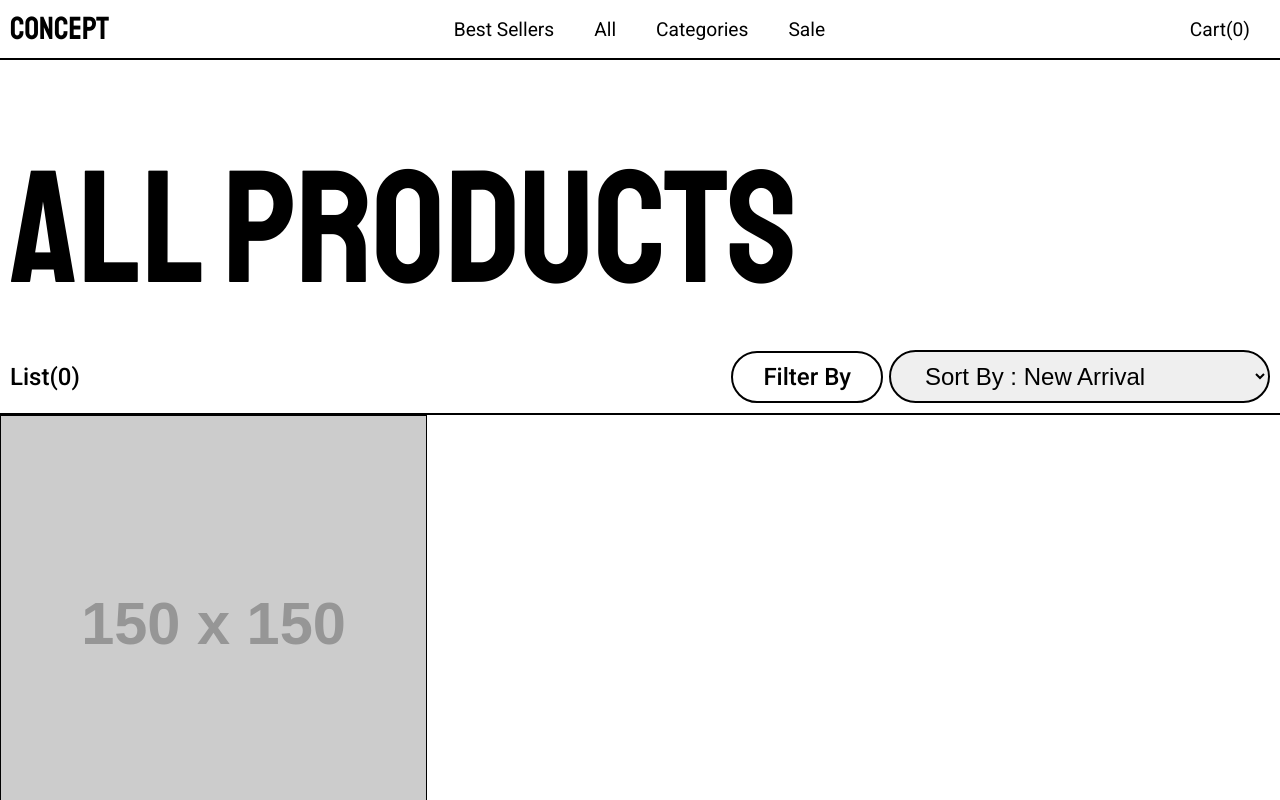
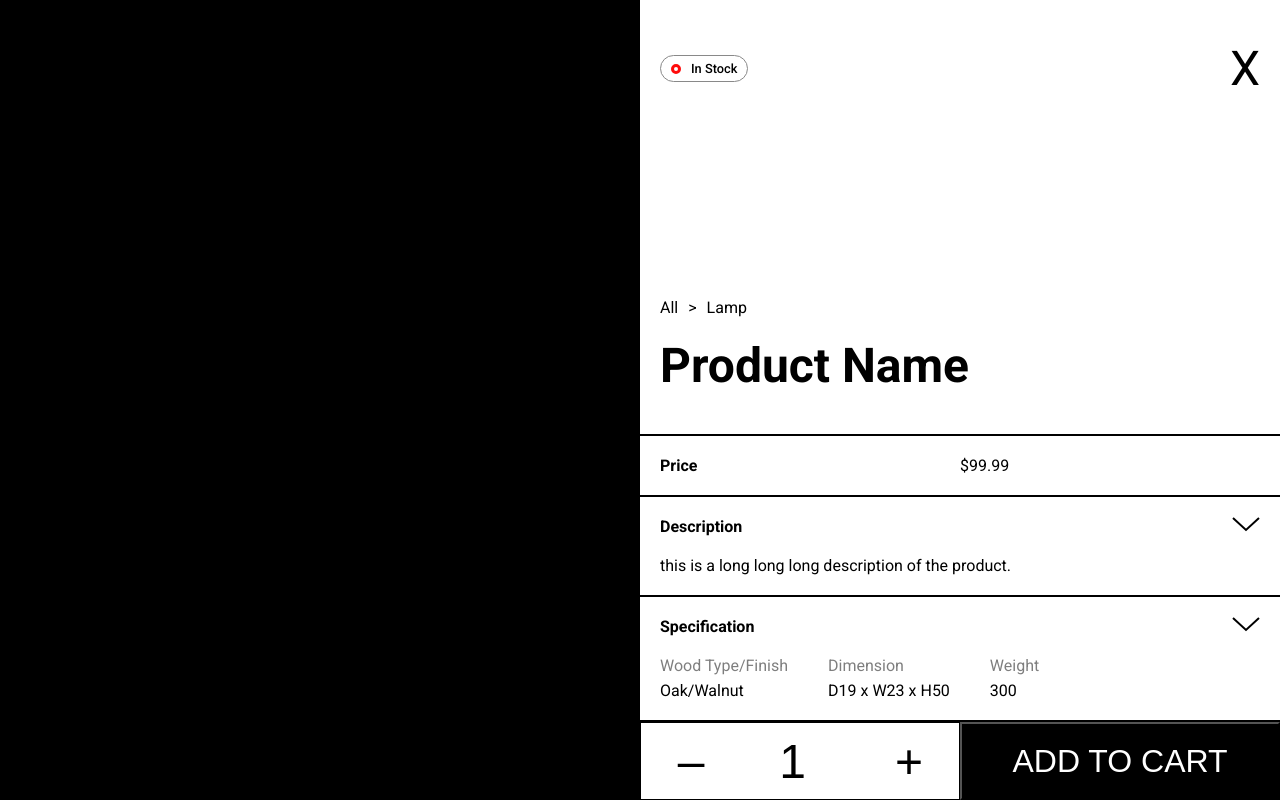
Before and after one commit to JulieDeveloper/Furniture-Ecommerce-with-Cart, a plain HTML site: page index.html in a window 1280 px wide. Shown: the top 800 px of the page. Drawn offline with Linux system fonts and the light colour scheme; no server answers; placeholder pictures from the web are drawn by us.

Commit message:
feat: enhance product modal layout, including collapsible section and improved styling

```diff
--- a/index.html
+++ b/index.html
@@ -88,6 +88,7 @@
         </div>
         <!-- main ----------------------------->
         <!-- path bar -->
+        <div>
           <div class="path-bar">
             <a href="#" class="path-link">All</a>
             <p>></p>
@@ -98,34 +99,36 @@
           <!--  details ----------------------------->
           <!-- price -->
           <div class="row">
-          <p>Price</p>
+            <p class="row-label">Price</p>
             <p>$99.99</p>
           </div>
           <!-- description -->
           <div class="row-can-collapse">
+            <p class="row-label">Description</p>
             <input
               type="checkbox"
               name="collapse-toggle"
               id="description-toggle"
             />
             <label for="description-toggle" class="collapse-label"
-            >Show more</label
-          >
-          <p>Description</p>
+              ><img src="./assets/collapse-icon.svg" alt="collapse icon"
+            /></label>
+            <div class="row-content">
               <p>this is a long long long description of the product.</p>
+            </div>
           </div>
           <!-- Specification -->
           <div class="row-can-collapse">
+            <p class="row-label">Specification</p>
             <input
               type="checkbox"
               name="collapse-toggle"
               id="specification-toggle"
             />
-          <label for="specification-toggle" class="collapse-label"
-            >Show more</label
-          >
-          <p>Specification</p>
-          <div class="flex">
+            <label for="specification-toggle" class="collapse-label">
+              <img src="./assets/collapse-icon.svg" alt="collapse icon"
+            /></label>
+            <div class="row-content specification">
               <div class="spec-item">
                 <p class="spec-key">Wood Type/Finish</p>
                 <p class="spec-value">Oak/Walnut</p>
@@ -140,15 +143,21 @@
               </div>
             </div>
           </div>
-        <div class="in-low-stock"><p></p></div>
           <!-- bottom ----------------------------->
-        <div>
+          <div class="bottom-bar">
             <div class="quantity-selector">
-            <button class="decrease-btn">-</button>
-            <input type="number" class="quantity-input" value="1" min="1" />
+              <button class="decrease-btn">–</button>
+              <input
+                type="number"
+                id="quantity-input"
+                class="quantity-input"
+                value="1"
+                min="1"
+              />
               <button class="increase-btn">+</button>
             </div>
-          <button class="add-to-cart-modal-btn">Add to Cart</button>
+            <button class="add-to-cart-modal-btn">ADD TO CART</button>
+          </div>
         </div>
       </div>
     </section>
--- a/styles.css
+++ b/styles.css
@@ -43,6 +43,7 @@ nav {
   align-items: center;
   padding: 0 10px;
   border-bottom: 2px solid #000;
+  background-color: #fff;
 }
 
 div.logo {
@@ -90,14 +91,13 @@ div.sub-nav {
   margin: 0 auto;
 }
 
-/* TODO: the hover effect is not working when hover outside of the category li */
 #categories-li:hover .sub-nav,
 .sub-nav:hover {
   visibility: visible;
 }
 
 main {
-  margin-top: 120px;
+  margin-top: 200px;
 }
 
 /* Product bar */
@@ -170,7 +170,7 @@ section.products-list {
   width: 100vw;
   height: 100vh;
   display: flex;
-  display: none;
+  /* display: none; */
 }
 .product-modal .product-img {
   width: 50%;
@@ -180,13 +180,149 @@ section.products-list {
 .product-modal .container {
   width: 50%;
   background: white;
+  padding-top: 40px;
+  display: flex;
+  flex-direction: column;
+  justify-content: space-between;
 }
 
 /* top bar --------------*/
+.top-bar {
+  height: fit-content;
+  display: flex;
+  justify-content: space-between;
+  align-items: center;
+  padding: 0 20px;
+}
+.status-box {
+  width: fit-content;
+  height: fit-content;
+
+  display: flex;
+  align-items: center;
+  border: 1px solid #898989;
+  border-radius: 15px;
+  padding: 5px 10px;
+}
+.status-box .circle {
+  width: 10px;
+  height: 10px;
+  border-radius: 50%;
+  margin-right: 10px;
+  border: 3px solid rgb(255, 11, 11);
+}
+
+.status-box .status-text {
+  font-size: 0.8rem;
+  font-weight: 500;
+}
+
 .product-modal .close-btn {
-  position: absolute;
-  top: 10px;
-  right: 20px;
+  /* position: absolute; */
+  /* top: 10px;
+  right: 20px; */
   cursor: pointer;
   font-size: 3rem;
 }
+
+/* Main ----------------------- */
+/* path bar */
+.path-bar {
+  display: flex;
+  align-items: center;
+  gap: 10px;
+  /* margin-top: 200px; */
+  padding: 0 20px;
+}
+
+.product-modal .product-name {
+  font-weight: 700;
+  font-size: 3rem;
+  margin-top: 20px;
+  margin-bottom: 40px;
+  padding: 0 20px;
+}
+
+.product-modal .row,
+.product-modal .row-can-collapse {
+  border-top: 2px solid #000;
+  padding: 20px;
+  display: flex;
+  align-items: center;
+}
+.row-label {
+  font-weight: 700;
+}
+.row .row-label {
+  width: 50%;
+}
+
+.row-can-collapse {
+  flex-wrap: wrap;
+}
+
+.row-can-collapse p {
+  margin-right: auto;
+}
+
+.row-can-collapse .row-content {
+  width: 100%;
+  margin-top: 20px;
+}
+.row-can-collapse .row-content.specification {
+  width: 100%;
+  display: flex;
+}
+.spec-item {
+  margin-right: 40px;
+}
+.spec-key {
+  opacity: 0.5;
+  margin-bottom: 6px;
+}
+
+.row-can-collapse input {
+  display: none;
+}
+/* hide row content */
+.row-can-collapse input:checked ~ .collapse-label {
+  transform: rotate(180deg);
+}
+
+.row-can-collapse input:checked ~ div.row-content {
+  display: none;
+}
+
+.product-modal .bottom-bar {
+  display: flex;
+  height: 80px;
+  border-top: 2px solid #000;
+}
+
+.product-modal .quantity-selector {
+  width: 50%;
+  padding: 0 20px;
+  display: flex;
+  justify-content: space-between;
+  align-items: center;
+  border: 1px solid #000;
+}
+.product-modal .quantity-selector input {
+  font-size: 3rem;
+  width: 60px;
+  border: none;
+  text-align: center;
+}
+.product-modal .quantity-selector button {
+  font-size: 3rem;
+  width: 60px;
+  border: none;
+  background: none;
+  cursor: pointer;
+}
+.product-modal .add-to-cart-modal-btn {
+  width: 50%;
+  color: white;
+  background: black;
+  font-size: 2rem;
+}
```
Also changed, not shown: assets/collapse-icon.svg (added). Lines whose indentation alone changed are shown as unchanged.
